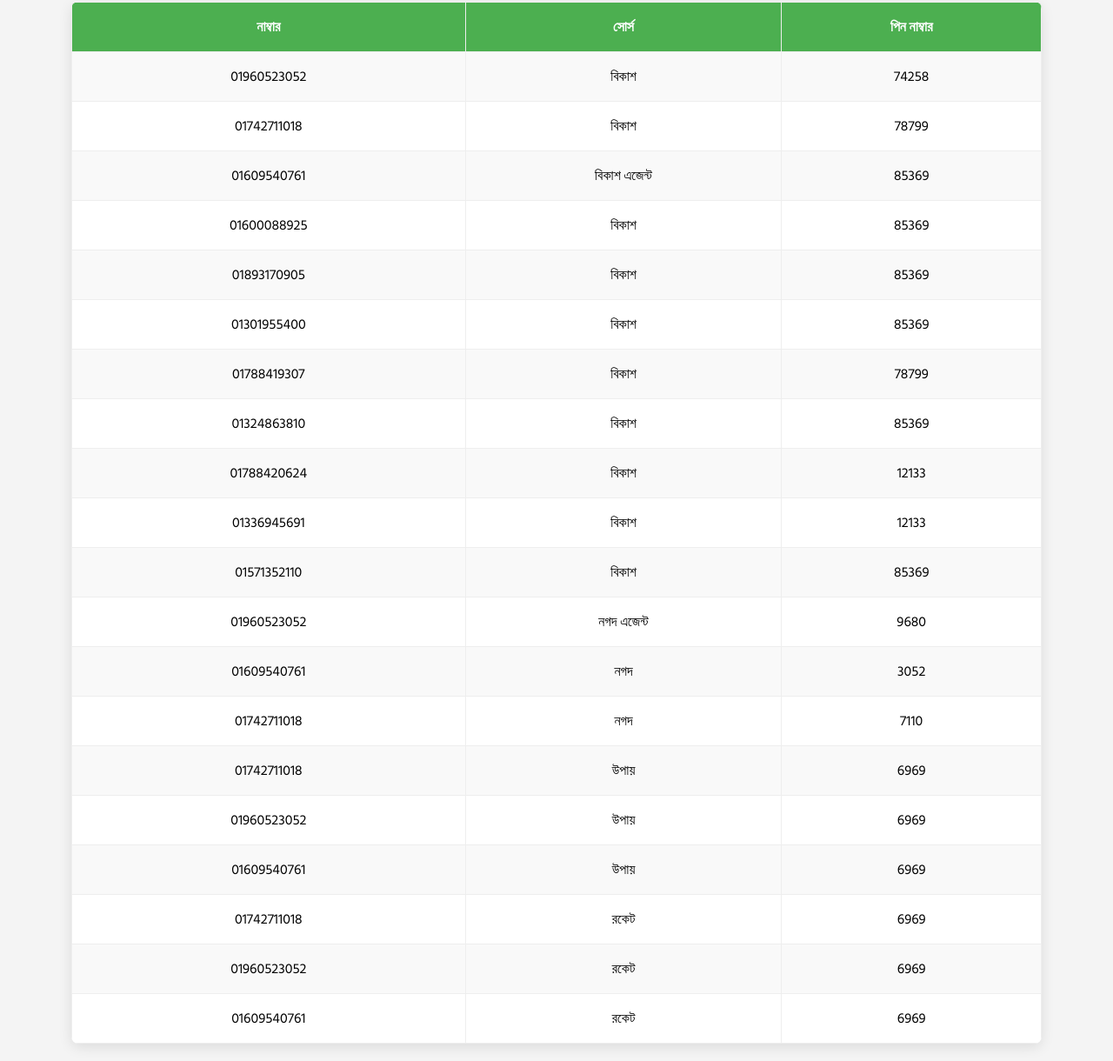
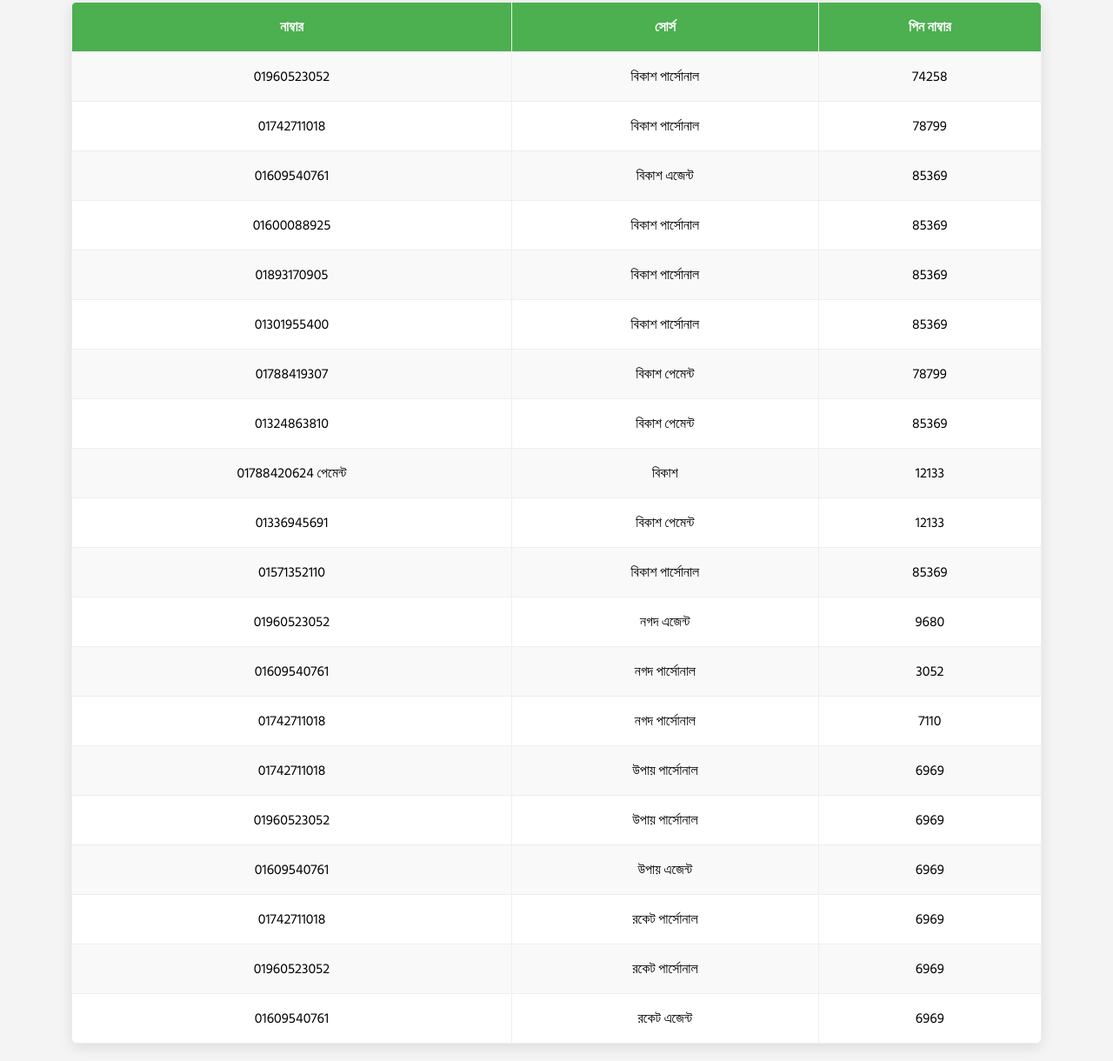
Before and after one commit to sarowarh94/KT, a plain HTML site: page index.html in a window 1280 px wide. Shown: the part 233-1453 px from the top of the page at 87% size. Drawn offline with Linux system fonts and the light colour scheme.

Commit message:
Update index.html

```diff
--- a/index.html
+++ b/index.html
@@ -79,12 +79,12 @@
         </tr>
         <tr>
             <td>01960523052</td>
-            <td>বিকাশ</td>
+            <td>বিকাশ পার্সোনাল</td>
             <td>74258</td>
         </tr>
         <tr>
             <td>01742711018</td>
-            <td>বিকাশ</td>
+            <td>বিকাশ পার্সোনাল</td>
             <td>78799</td>
         </tr>
         <tr>
@@ -94,42 +94,42 @@
         </tr>
         <tr>
             <td>01600088925</td>
-            <td>বিকাশ</td>
+            <td>বিকাশ পার্সোনাল</td>
             <td>85369</td>
         </tr>
         <tr>
             <td>01893170905</td>
-            <td>বিকাশ</td>
+            <td>বিকাশ পার্সোনাল</td>
             <td>85369</td>
         </tr>
         <tr>
             <td>01301955400</td>
-            <td>বিকাশ</td>
+            <td>বিকাশ পার্সোনাল</td>
             <td>85369</td>
         </tr>
         <tr>
             <td>01788419307</td>
-            <td>বিকাশ</td>
+            <td>বিকাশ পেমেন্ট</td>
             <td>78799</td>
         </tr>
         <tr>
             <td>01324863810</td>
-            <td>বিকাশ</td>
+            <td>বিকাশ পেমেন্ট</td>
             <td>85369</td>
         </tr>
         <tr>
-            <td>01788420624</td>
+            <td>01788420624 পেমেন্ট</td>
             <td>বিকাশ</td>
             <td>12133</td>
         </tr>
         <tr>
             <td>01336945691</td>
-            <td>বিকাশ</td>
+            <td>বিকাশ পেমেন্ট</td>
             <td>12133</td>
         </tr>
         <tr>
             <td>01571352110</td>
-            <td>বিকাশ</td>
+            <td>বিকাশ পার্সোনাল</td>
             <td>85369</td>
         </tr>
         <tr>
@@ -139,42 +139,42 @@
         </tr>
         <tr>
             <td>01609540761</td>
-            <td>নগদ</td>
+            <td>নগদ পার্সোনাল</td>
             <td>3052</td>
         </tr>
         <tr>
             <td>01742711018</td>
-            <td>নগদ</td>
+            <td>নগদ পার্সোনাল</td>
             <td>7110</td>
         </tr>
         <tr>
             <td>01742711018</td>
-            <td>উপায়</td>
+            <td>উপায় পার্সোনাল</td>
             <td>6969</td>
         </tr>
         <tr>
             <td>01960523052</td>
-            <td>উপায়</td>
+            <td>উপায় পার্সোনাল</td>
             <td>6969</td>
         </tr>
         <tr>
             <td>01609540761</td>
-            <td>উপায়</td>
+            <td>উপায় এজেন্ট</td>
             <td>6969</td>
         </tr>
          <tr>
             <td>01742711018</td>
-            <td>রকেট</td>
+            <td>রকেট পার্সোনাল</td>
             <td>6969</td>
         </tr>
         <tr>
             <td>01960523052</td>
-            <td>রকেট</td>
+            <td>রকেট পার্সোনাল</td>
             <td>6969</td>
         </tr>
         <tr>
             <td>01609540761</td>
-            <td>রকেট</td>
+            <td>রকেট এজেন্ট</td>
             <td>6969</td>
         </tr>
     </table>
```
